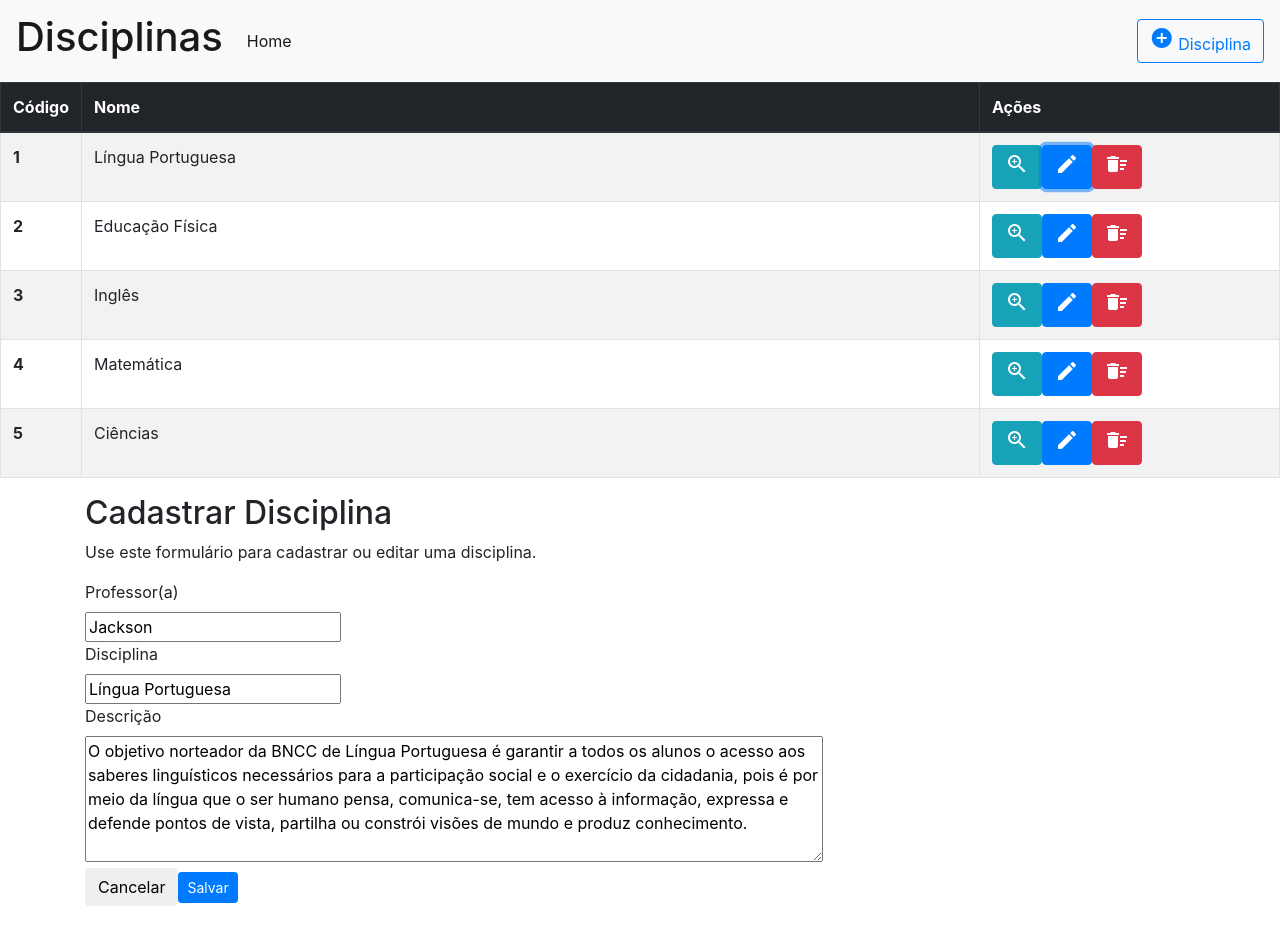
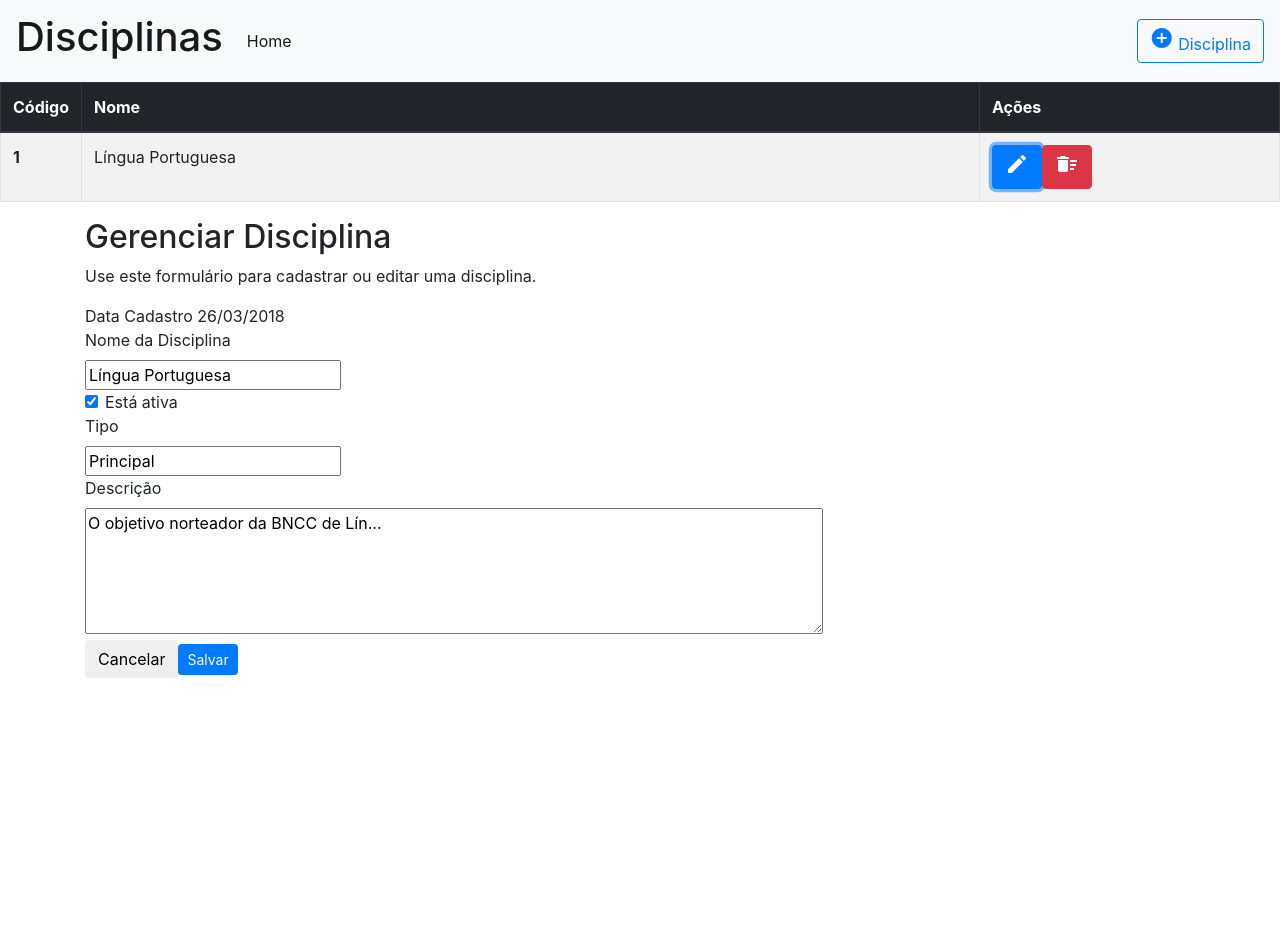
Before and after one commit to mouraoinfo/LPWEB, an Angular app: page / in a window 1280 px wide. Both pictures are taken after a click on the button "mode_edit". After the commit the page ends 800 px from the top, so only its background shows below. Built offline with nearby package versions, Linux system fonts and the light colour scheme.

Commit message:
03-alteracao--inclusao-dados-disciplina

```diff
--- a/package.json
+++ b/package.json
@@ -21,6 +21,7 @@
     "@angular/platform-browser": "^5.2.0",
     "@angular/platform-browser-dynamic": "^5.2.0",
     "@angular/router": "^5.2.0",
+    "angular-local-storage": "^0.7.1",
     "bootstrap": "^4.0.0",
     "core-js": "^2.4.1",
     "ng-bootstrap-modal": "^1.1.19",
--- a/src/app/app.component.html
+++ b/src/app/app.component.html
@@ -45,10 +45,6 @@
 
 
 
-          <button  data-toggle="modal" data-target="#exampleModal" class="btn btn-info" (click)="editar(disciplina)" (click)="naoadicionar()"  >
-            <i class="material-icons">zoom_in</i>
-          </button>
-
             <button class="btn btn btn-primary" (click)="editar(disciplina)" >
               <i class="fa fa-pencil-square"></i> <i class="material-icons">mode_edit</i>
             </button>
@@ -56,6 +52,7 @@
            <button class="btn btn btn-primary"  class="btn btn-danger" (click)="excluir(disciplina)">
              <i class="material-icons">delete_sweep</i>
            </button>
+
         </td>
       </tr>
     </tbody>
@@ -66,24 +63,41 @@
 
 <div class="container">
   <div *ngIf="adicionando == true"  >
-    <h2>Cadastrar Disciplina</h2>
+    <h2>Gerenciar Disciplina</h2>
     <p>Use este formulário para cadastrar ou editar uma disciplina.</p>
     <form #cadastro="ngForm" (submit)="salvar()">
 
+      <div>
+          Data Cadastro {{data}}
+     </div>
+
+     <div>
+      <label for="nome">Nome da Disciplina</label><br>
+      <input type="text" id="nome" name="nome" [(ngModel)]="nome" required>
+    </div>
+
+
+        <div class="form-check">
+          <input type="checkbox" class="form-check-input" id="exampleCheck1" checked>
+          <label class="form-check-label" for="exampleCheck1">Está ativa</label>
+        </div>
+
         <div>
-            <label for="nomeprof">Professor(a)</label><br>
-            <input type="text" id="nomeprof" name="nomeprof" [(ngModel)]="nomeprof" required>
-        </div>
-        <div>
-            <label for="nome">Disciplina</label><br>
-            <input type="text" id="nome" name="nome" [(ngModel)]="nome" required>
-        </div>
+          <label for="tipo">Tipo </label><br>
+          <input type="text" id="tipo" name="tipo" [(ngModel)]="tipo" required>
+         </div>
 
         <div>
             <label for="descricao">Descrição</label><br>
             <textarea id="descricao" name="descricao" [(ngModel)]="descricao"
                       cols="70" rows="5"></textarea>
         </div>
+
+
+
+
+
+
 
         <button class="btn btn-sm btn-primary" class="btn btn-default" type="reset" (click)="cancelar()">Cancelar</button>
         <button class="btn btn-sm btn-primary"  type="submit" [disabled]="!cadastro.valid">Salvar</button>
@@ -94,41 +108,3 @@
 
   </div>
 </div>
-
-
-
-<div class="modal" tabindex="-1" role="dialog" id="exampleModal" aria-labelledby="exampleModal" aria-hidden="true">
-
-    <div class="modal-dialog" role="document">
-
-      <div class="modal-content">
-
-        <div class="modal-header">
-
-          <h5 class="modal-title">Detalhes </h5>
-
-          <button type="button" class="close" data-dismiss="modal" aria-label="Close" (click)="cancelar()">
-
-            <span aria-hidden="true">&times;</span>
-
-          </button>
-
-        </div>
-
-        <div class="modal-body">
-            <h5>Professor:</h5> {{nomeprof}}<p>
-            <h5>Disciplina:</h5> {{nome}}<p>
-            <h5> Descrição: </h5><p> {{descricao}}<p>
-        </div>
-
-        <div class="modal-footer">
-
-          <button type="button" class="btn btn-secondary" data-dismiss="modal" (click)="cancelar()">OK</button>
-
-        </div>
-
-      </div>
-
-    </div>
-
-  </div>
--- a/src/app/app.component.ts
+++ b/src/app/app.component.ts
@@ -8,14 +8,19 @@ import { Professor } from './professor.model';
   styleUrls: ['./app.component.css']
 })
 export class AppComponent {
-  /* Dados de uma disciplina*/
-  nomeprof = null;
+  /* Conjunto de variáveis básicas Dados de uma disciplina**/
   nome = null;
   descricao = null;
-
-  adicionando = false;
+  data = null;
+  isAtiva = null;
+  tipo = null;
+  periodo = null;
 
 
+
+
+  /* Dados parâmetros para manipulação da disciplina**/
+  adicionando = false;
   selecionado = null;
   disciplina = null;
   editando = null;
@@ -24,46 +29,9 @@ export class AppComponent {
 
 
   disciplinas = [
-    new Disciplina( 1, 'Língua Portuguesa', new Professor('Jackson'), 'O objetivo norteador da BNCC de Língua Portuguesa ' +
-      'é garantir a todos os alunos o acesso aos saberes linguísticos necessários para a ' +
-      'participação social e o exercício da cidadania, pois é por meio da língua que o ser ' +
-      'humano pensa, comunica-se, tem acesso à informação, expressa e defende pontos de ' +
-      'vista, partilha ou constrói visões de mundo e produz conhecimento.'),
-    new Disciplina(2, 'Educação Física', new Professor('Madianita'), 'A Educação Física é o componente curricular ' +
-      'que tematiza as práticas corporais em suas diversas formas de codificação e ' +
-      'significação social, entendidas como manifestações das possibilidades ' +
-      'expressivas dos sujeitos e patrimônio cultural da humanidade. Nessa concepção, ' +
-      'o movimento humano está sempre inserido no âmbito da cultura e não se limita a ' +
-      'um deslocamento espaço-temporal de um segmento corporal ou de um corpo todo. ' +
-      'Logo, as práticas corporais são textos culturais passíveis de leitura e produção.'),
-    new Disciplina(3, 'Inglês', new Professor('Cristina'), 'Aprender a língua inglesa propicia a criação de novas ' +
-      'formas de engajamento e participação dos alunos em um mundo social cada vez mais ' +
-      'globalizado e plural, em que as fronteiras entre países e interesses pessoais, ' +
-      'locais, regionais, nacionais e transnacionais estão cada vez mais difusas e ' +
-      'contraditórias. Assim, o estudo da língua inglesa possibilita aos alunos ampliar ' +
-      'horizontes de comunicação e de intercâmbio cultural, científico e acadêmico e, ' +
-      'nesse sentido, abre novos percursos de acesso, construção de conhecimentos e ' +
-      'participação social. É esse caráter formativo que inscreve a aprendizagem de ' +
-      'inglês em uma perspectiva de educação linguística, consciente e crítica, na ' +
-      'qual as dimensões pedagógicas e políticas são intrinsecamente ligadas.'),
-    new Disciplina(4, 'Matemática', new Professor('Fernando'), 'No Ensino Fundamental, essa área, por meio da ' +
-      'articulação de seus diversos campos – Aritmética, Álgebra, Geometria, ' +
-      'Estatística e Probabilidade – precisa garantir que os alunos relacionem ' +
-      'observações empíricas do mundo real a representações (tabelas, figuras e esquemas) ' +
-      'e associem essas representações a uma atividade matemática, conceitos e propriedades, ' +
-      'fazendo induções e conjecturas. Assim, espera-se que eles desenvolvam a ' +
-      'capacidade de identificar oportunidades de utilização da matemática para ' +
-      'resolver problemas, aplicando conceitos, procedimentos e resultados para ' +
-      'obter soluções e interpretá-las segundo os contextos das situações. A dedução ' +
-      'de algumas propriedades e a verificação de conjecturas, a partir de outras, ' +
-      'podem ser estimuladas, sobretudo ao final do Ensino Fundamental.'),
-    new Disciplina(5, 'Ciências', new Professor('Mourão'), 'Ao estudar Ciências, as pessoas aprendem a respeito ' +
-      'de si mesmas, da diversidade e dos processos de evolução e manutenção da vida, ' +
-      'do mundo material – com os seus recursos naturais, suas transformações e fontes ' +
-      'de energia –, do nosso planeta no Sistema Solar e no Universo e da aplicação ' +
-      'dos conhecimentos científicos nas várias esferas da vida humana. ' +
-      'Essas aprendizagens, entre outras, possibilitam que os alunos compreendam, ' +
-      'expliquem e intervenham no mundo em que vivem.')
+    new Disciplina( 1, 'Língua Portuguesa', 'O objetivo norteador da BNCC de Lín...', this.getDate(), 'Sim', 'Principal', '1'),
+
+
   ];
     ultimocodigo = this.disciplinas.length;
 
@@ -71,14 +39,15 @@ export class AppComponent {
     if (this.editando) {
       this.editando.nome = this.nome;
       this.editando.descricao = this.descricao;
-      this.editando.professor.nome = this.nomeprof;
+
 
     } else {
       this.ultimocodigo = this.ultimocodigo + 1;
-      const d = new Disciplina(this.ultimocodigo, this.nome, new Professor(this.nomeprof), this.descricao);
+      const d = new Disciplina(this.ultimocodigo, this.nome,  this.descricao, this.getDate(), this.isAtiva, this.tipo, this.periodo);
       this.disciplinas.push(d);
     }
-    this.nomeprof = null;
+
+
     this.nome = null;
     this.descricao = null;
     this.editando = null;
@@ -98,17 +67,29 @@ export class AppComponent {
   }
 
   editar(disciplina) {
+    /** replicar dados literais da disciplina a ser editada nas variáveis base*/
     this.nome = disciplina.nome;
     this.descricao = disciplina.descricao;
+    this.data = disciplina.data;
+    this.isAtiva = disciplina.isAtiva;
+    this.tipo = disciplina.tipo;
+    this.periodo = disciplina.periodo;
+
     this.editando = disciplina;
-    this.nomeprof = this.editando.professor.nome;
     this.adicionando = true;
   }
 
+  /** resetar dados iniciais da aplicação, nome, descricao, data, tipo, periodo
+   * negar que está editando e adicionando
+   */
   cancelar() {
-    this.nomeprof =  null;
     this.nome = null;
     this.descricao = null;
+    this.data = null;
+    this.isAtiva = null;
+    this.tipo = null;
+    this.periodo = null;
+
     this.editando = null;
     this.adicionando = false;
 
@@ -116,11 +97,19 @@ export class AppComponent {
 
   adicionar() {
     this.adicionando = true;
+    this.data = this.getDate();
   }
 
   naoadicionar() {
     this.adicionando = false;
   }
 
+  getDate() {
+    this.data = '26/03/2018';
+    return this.data;
+  }
+
+
+
 
 }
--- a/src/app/disciplina.model.ts
+++ b/src/app/disciplina.model.ts
@@ -1,16 +1,20 @@
-import { Professor } from './professor.model';
 
 export class Disciplina {
     codigo: number;
     nome: string;
-    professor: Professor;
     descricao: string;
+    data: string;
+    isAtiva: string;
+    tipo: string;
+    periodo: string;
 
-    constructor(codigo: number, nome: string, professor?: Professor, descricao?: string) {
+    constructor(codigo: number, nome: string,  descricao: string, data: string, isAtiva: string, tipo: string, periodo: string) {
       this.codigo = codigo;
       this.nome = nome;
-      this.professor = professor;
       this.descricao = descricao;
-
+      this.data = data;
+      this.isAtiva = isAtiva;
+      this.tipo = tipo;
+      this.periodo = periodo;
     }
 }
```
Also changed, not shown: 1 other file (tests, documents, lock files or other folders).
